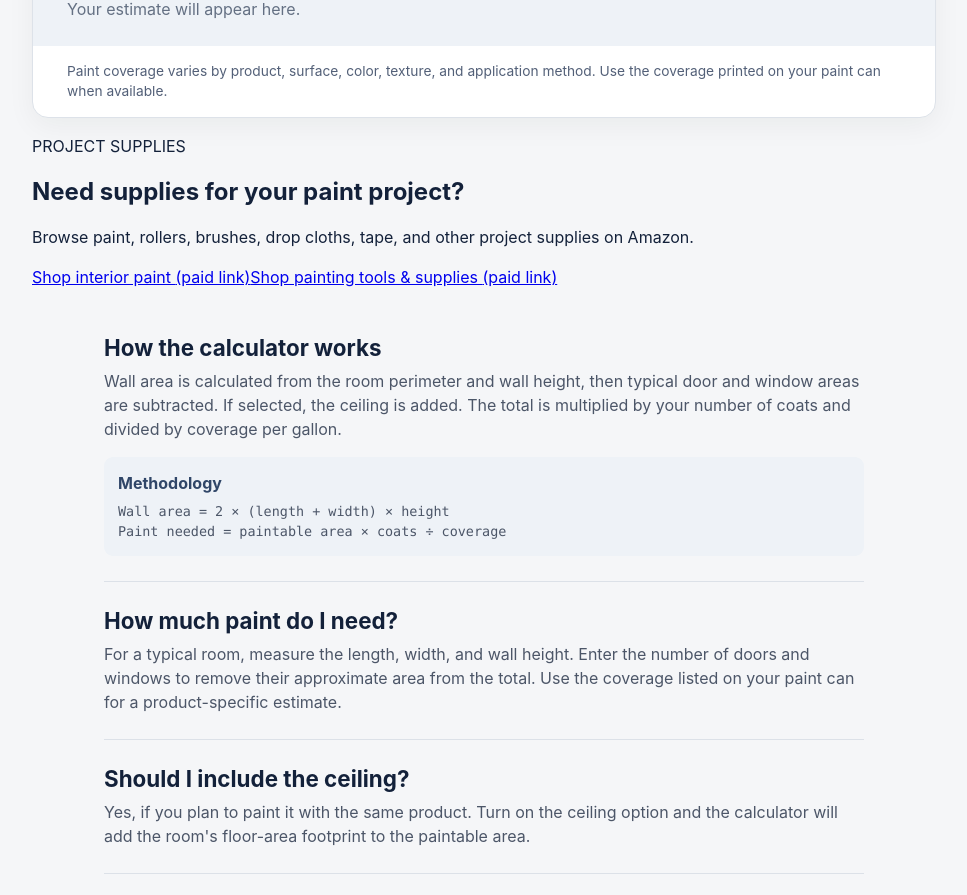
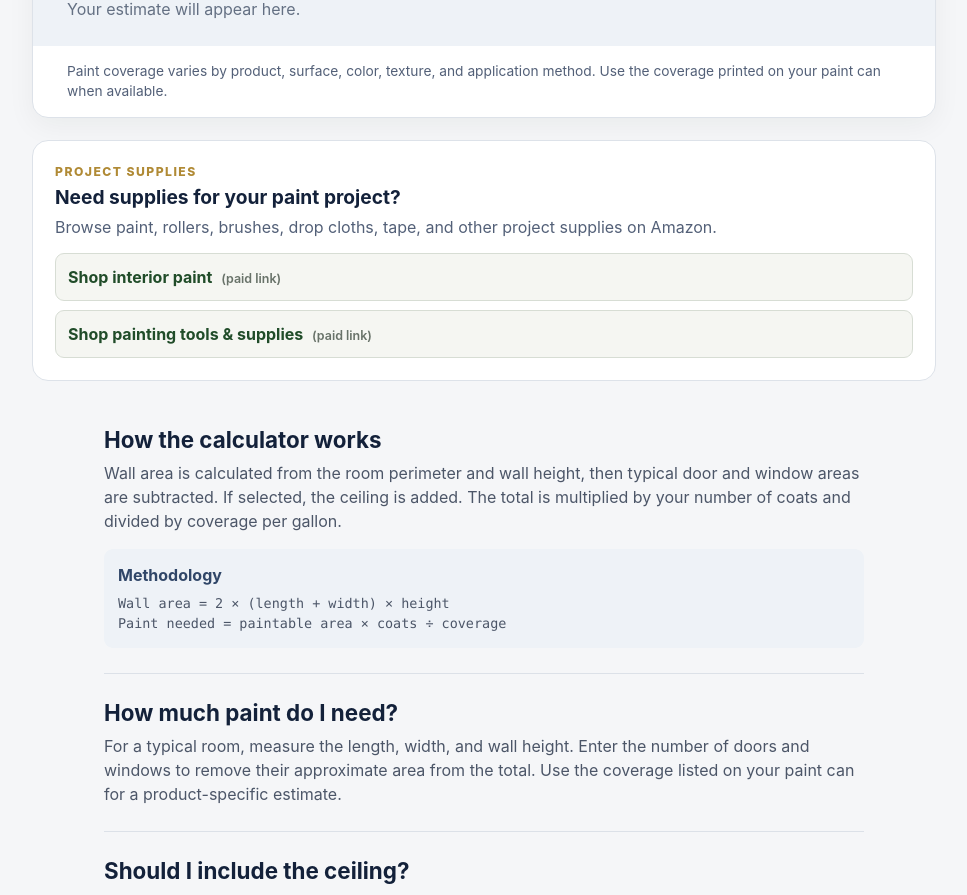
Before and after one commit to spamenchilada1-beep/paint-calculator, a React (Vite) app: page / in a window 1280 px wide. Shown: the part 840-1735 px from the top of the page, without its empty margins (156-1123 px from the left). Built offline with nearby package versions, Linux system fonts and the light colour scheme.

Commit message:
Sync affiliate monetization to production source

```diff
--- a/src/styles.css
+++ b/src/styles.css
@@ -1,4 +1,4 @@
-:root { font-family: Inter, ui-sans-serif, system-ui, -apple-system, BlinkMacSystemFont, "Segoe UI", sans-serif; color: #13213a; background: #f5f6f8; font-synthesis: none; }
+ :root { font-family: Inter, ui-sans-serif, system-ui, -apple-system, BlinkMacSystemFont, "Segoe UI", sans-serif; color: #13213a; background: #f5f6f8; font-synthesis: none; }
 * { box-sizing: border-box; }
 body { margin: 0; line-height: 1.5; }
 button, input { font: inherit; }
@@ -24,6 +24,14 @@
 .primary-button, .secondary-button { border: 0; border-radius: 8px; font-weight: 750; padding: 12px 16px; }.primary-button { background: #13213a; color: #fff; width: 100%; margin-top: 4px; }.primary-button:hover, .secondary-button:hover { opacity: .92; }
 .result { background: #eef2f7; border-top: 1px solid #dce2eb; padding: 25px 22px; }.empty-result { color: #647083; margin: 0; }.result-label { color: #536078; font-weight: 750; margin: 0 0 2px; }.gallons { color: #13213a; display: block; font-size: clamp(2rem, 8vw, 3.1rem); font-weight: 800; letter-spacing: -.04em; }.gallons span { font-size: .46em; letter-spacing: 0; }
 .order { background: #fff; border: 1px solid #d5dce6; border-radius: 10px; display: grid; padding: 13px; }.order span { color: #536078; font-size: .84rem; font-weight: 750; text-transform: uppercase; }.order strong { color: #13213a; font-size: 1.55rem; }.order small { color: #5f6979; margin-top: 3px; }.area { margin: 18px 0; }.actions { display: flex; align-items: center; gap: 14px; margin-top: 18px; }.secondary-button { background: #13213a; color: #fff; }.text-button { background: transparent; border: 0; color: #324a70; font-weight: 750; text-decoration: underline; }.copy-status { color: #315339; font-size: .88rem; margin: 10px 0 0; }.assumption { color: #536078; font-size: .86rem; margin: 0; padding: 15px 22px; }
+.affiliate-card { background: #fff; border: 1px solid #dde2e9; border-radius: 16px; padding: 22px; margin-top: 22px; }
+.affiliate-label { margin: 0 0 5px; color: #b08a35; font-size: .76rem; font-weight: 800; letter-spacing: .12em; }
+.affiliate-card h2 { margin: 0; color: #13213a; font-size: 1.2rem; }
+.affiliate-card p:not(.affiliate-label) { margin: 7px 0 14px; color: #536078; line-height: 1.5; }
+.affiliate-links { display: grid; gap: 9px; }
+.affiliate-links a { padding: 11px 12px; border: 1px solid #d7ddd4; border-radius: 9px; background: #f5f6f2; color: #204c29; font-weight: 750; text-decoration: none; }
+.affiliate-links a:hover { border-color: #b08a35; }
+.affiliate-links a span { margin-left: 5px; color: #687269; font-size: .78rem; font-weight: 600; }
 .content { max-width: 760px; margin: 46px auto 0; }.content section { border-bottom: 1px solid #dce1e8; padding: 0 0 25px; margin-bottom: 26px; }.content h2 { font-size: 1.4rem; margin: 0 0 8px; }.content p { color: #4c5668; margin: 0; }.method { background: #eef2f7; border-radius: 9px; margin-top: 16px; padding: 14px; }.method strong { color: #304668; }.method p { font-family: ui-monospace, SFMono-Regular, Consolas, monospace; font-size: .84rem; margin-top: 7px; } details { border-top: 1px solid #d7dfe9; padding: 13px 0; } summary { color: #28456c; cursor: pointer; font-weight: 750; } details p { margin: 8px 0 0; } footer { background: #13213a; color: #dce5f2; font-size: .85rem; padding: 20px; text-align: center; } footer a { color: #fff; }
 @media (min-width: 700px) { .site-shell { padding-top: 56px; }.calculator-heading, form, .result, .assumption { padding-left: 34px; padding-right: 34px; }.field-grid { grid-template-columns: repeat(4, 1fr); } }
 @media (max-width: 520px) { .field-grid { grid-template-columns: 1fr; } }
```
